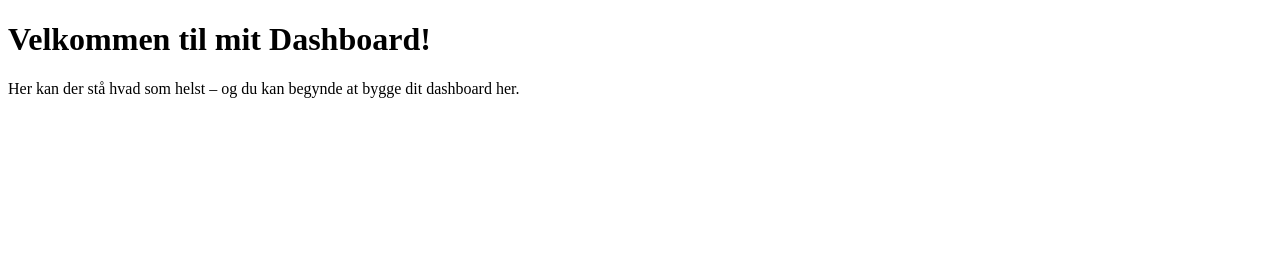
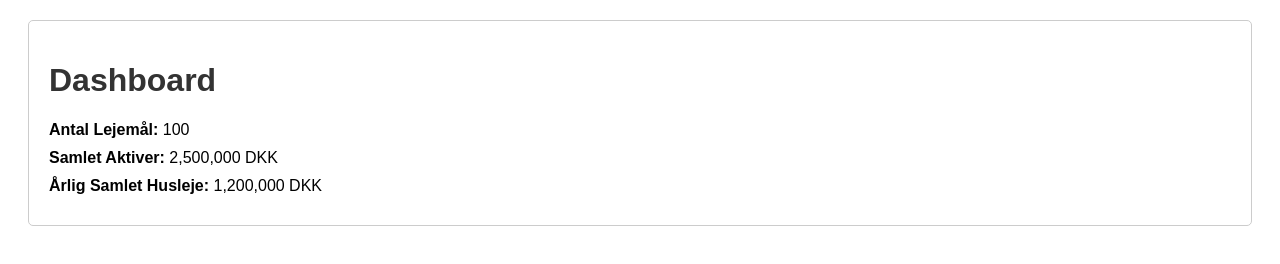
Before and after one commit to mikkelcartonnielsen-carton-housing/Dashboard, a plain HTML site: page index.html in a window 1280 px wide. Drawn offline with Linux system fonts and the light colour scheme.

Commit message:
Updated index.html with new dashboard

```diff
--- a/index.html
+++ b/index.html
@@ -1,11 +1,26 @@
 <!DOCTYPE html>
-<html lang="da">
+<html>
 <head>
-  <meta charset="UTF-8">
-  <title>Mit Dashboard</title>
+    <title>Dashboard</title>
+    <style>
+        body { font-family: Arial, sans-serif; }
+        .dashboard { margin: 20px; padding: 20px; border: 1px solid #ccc; border-radius: 5px; }
+        h1 { color: #333; }
+        .data-item { margin: 10px 0; }
+    </style>
 </head>
 <body>
-  <h1>Velkommen til mit Dashboard!</h1>
-  <p>Her kan der stå hvad som helst – og du kan begynde at bygge dit dashboard her.</p>
+    <div class="dashboard">
+        <h1>Dashboard</h1>
+        <div class="data-item">
+            <strong>Antal Lejemål:</strong> 100
+        </div>
+        <div class="data-item">
+            <strong>Samlet Aktiver:</strong> 2,500,000 DKK
+        </div>
+        <div class="data-item">
+            <strong>Årlig Samlet Husleje:</strong> 1,200,000 DKK
+        </div>
+    </div>
 </body>
 </html>
```
